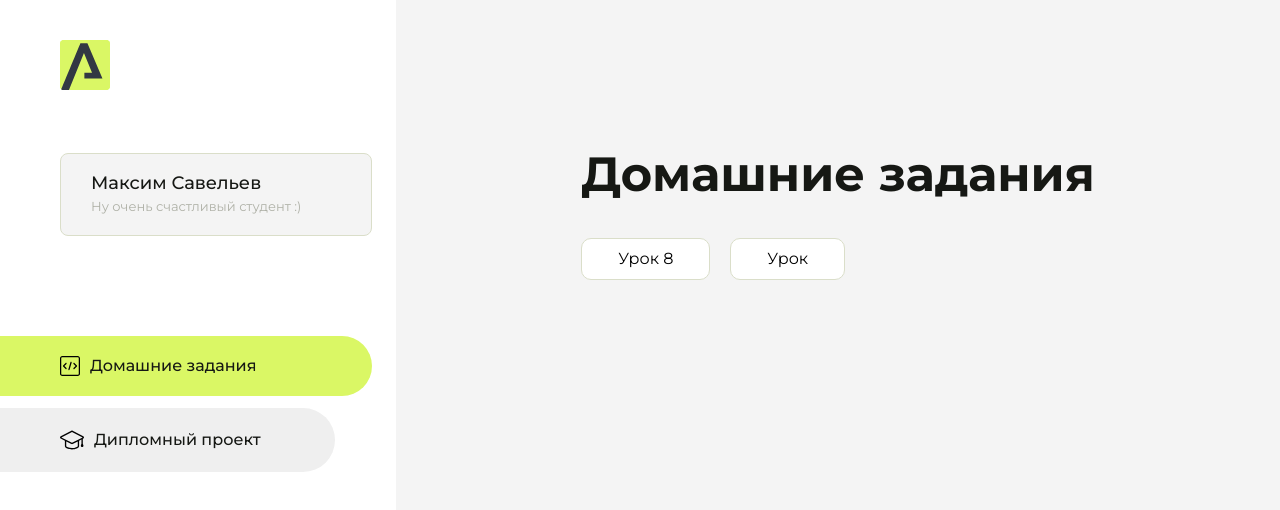
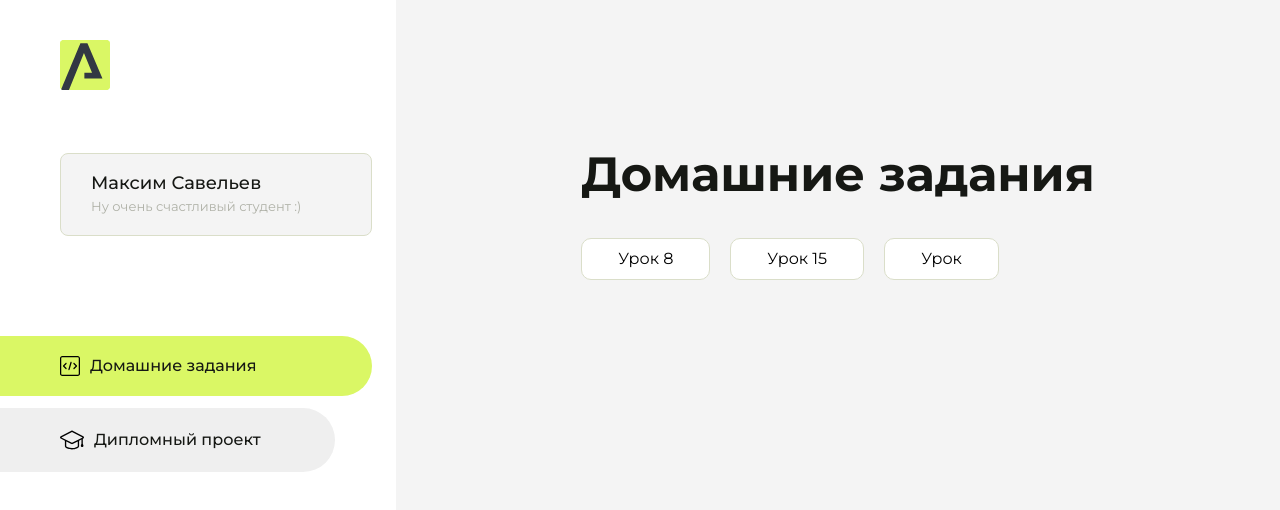
Before and after one commit to PhantomAngel999/Homework, a plain HTML site: page index.html in a window 1280 px wide. Drawn offline with Linux system fonts and the light colour scheme.

Commit message:
Update index.html

```diff
--- a/index.html
+++ b/index.html
@@ -96,7 +96,10 @@
                         <a href="Lesson_8/index.html">Урок 8</a>
                     </li>
                     <li class="content__list-item">
-                        <a href="Lesson_8/index.html">Урок </a>
+                        <a href="Lesson_8/index.html">Урок 15</a>
+                    </li>
+                    <li class="content__list-item">
+                        <a href="Lesson_15/index.html">Урок </a>
                     </li>
                 </ul>
             </div>
```
